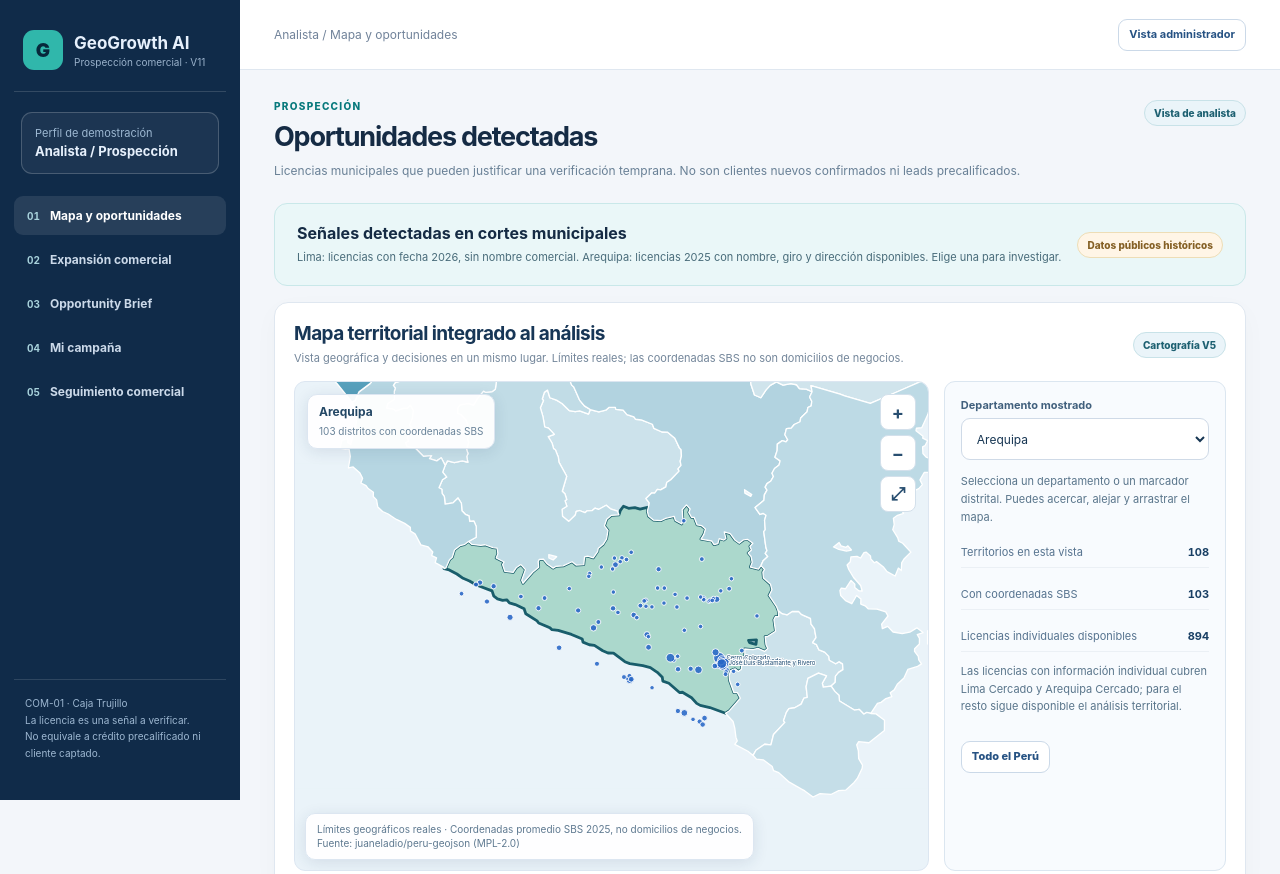
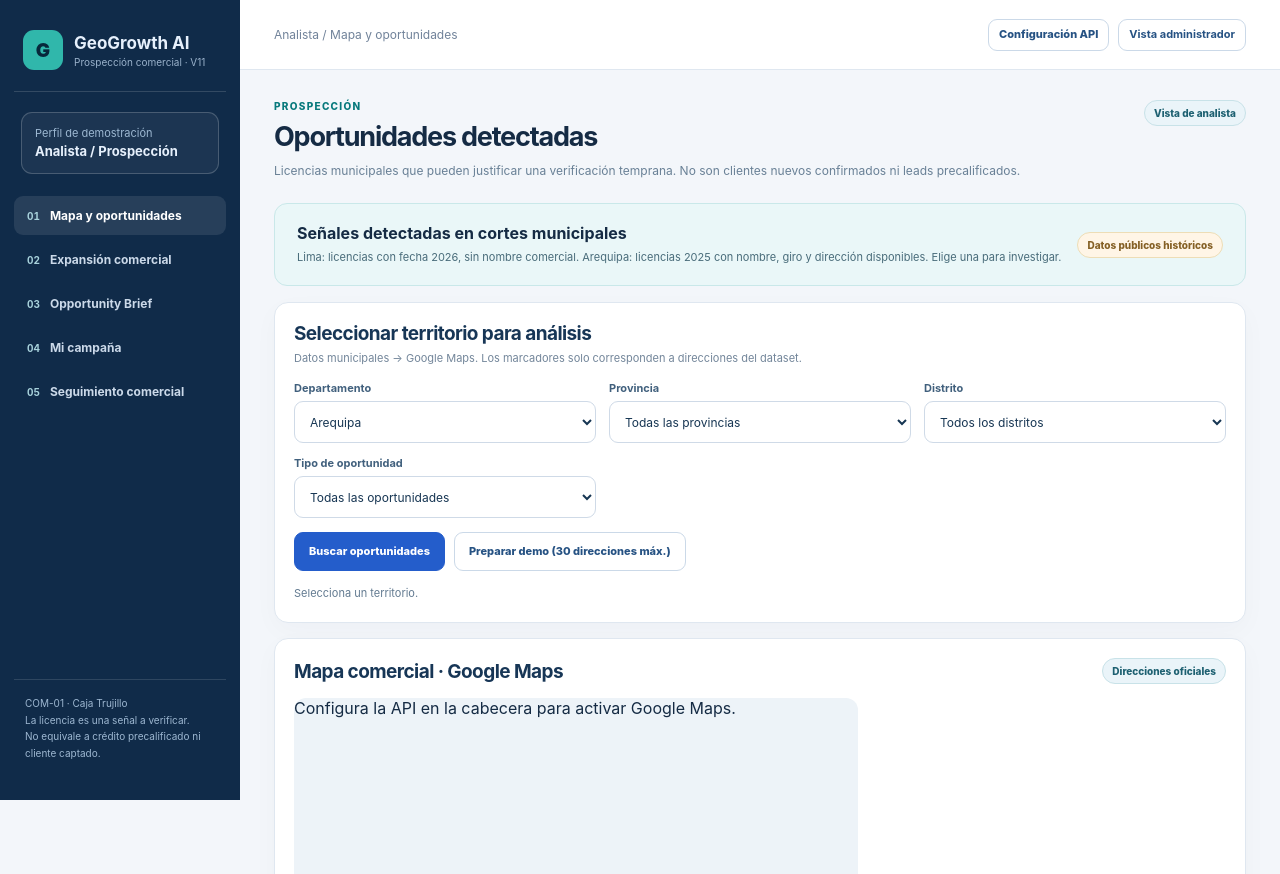
Before and after one commit to bkdevcorp/geogrowth-ai-cajathon, a plain HTML site: page GeoGrowth_Analista.html in a window 1280 px wide. Shown: the top 874 px of the page. Drawn offline with Linux system fonts and the light colour scheme.

Commit message:
Publish unified analyst V11 portal

```diff
--- a/GeoGrowth_Analista.html
+++ b/GeoGrowth_Analista.html
@@ -1 +1 @@
-<!doctype html><html lang="es"><head><meta charset="utf-8"><meta name="viewport" content="width=device-width,initial-scale=1"><meta name="description" content="GeoGrowth AI: bandeja de señales comerciales verificables y Opportunity Brief con evidencias."><title>GeoGrowth AI | Analista comercial</title><link rel="stylesheet" href="assets/app.css?v=11"></head><body data-role="analista"><div class="layout"><aside class="sidebar"><div class="logo"><div class="logo-mark">G</div><div><b>GeoGrowth AI</b><span>Prospección comercial · V11</span></div></div><div class="role"><small>Perfil de demostración</small><b>Analista / Prospección</b></div><nav class="nav" id="nav"></nav><div class="side-bottom">COM-01 · Caja Trujillo<br>La licencia es una señal a verificar.<br>No equivale a crédito precalificado ni cliente captado.</div></aside><div class="main"><header class="topbar"><span class="breadcrumb" id="breadcrumb">Cargando fuentes...</span><div class="actions" id="roleSwitch"></div></header><main id="content" class="main-inner"><div class="card">Integrando licencias y fuentes territoriales...</div></main></div></div><div id="toast" class="toast" hidden></div><script src="assets/map-integrado.js?v=11"></script><script src="assets/map-v11-bridge.js?v=11"></script><script src="assets/expansion.js?v=6"></script><script src="assets/app.js?v=11-exp1"></script></body></html>
+<!doctype html><html lang="es"><head><meta charset="utf-8"><meta name="viewport" content="width=device-width,initial-scale=1"><meta name="description" content="GeoGrowth AI: bandeja de señales comerciales verificables y Opportunity Brief con evidencias."><title>GeoGrowth AI | Analista comercial</title><link rel="stylesheet" href="assets/app.css?v=11"></head><body data-role="analista"><div class="layout"><aside class="sidebar"><div class="logo"><div class="logo-mark">G</div><div><b>GeoGrowth AI</b><span>Prospección comercial · V11</span></div></div><div class="role"><small>Perfil de demostración</small><b>Analista / Prospección</b></div><nav class="nav" id="nav"></nav><div class="side-bottom">COM-01 · Caja Trujillo<br>La licencia es una señal a verificar.<br>No equivale a crédito precalificado ni cliente captado.</div></aside><div class="main"><header class="topbar"><span class="breadcrumb" id="breadcrumb">Cargando fuentes...</span><div class="actions" id="roleSwitch"></div></header><main id="content" class="main-inner"><div class="card">Integrando licencias y fuentes territoriales...</div></main></div></div><div id="toast" class="toast" hidden></div><script src="assets/map-integrado.js?v=11"></script><script src="assets/map-v11-bridge.js?v=11"></script><script src="assets/google-v11.js?v=1"></script><script src="assets/expansion.js?v=7"></script><script src="assets/app.js?v=11-exp2"></script></body></html>
```
